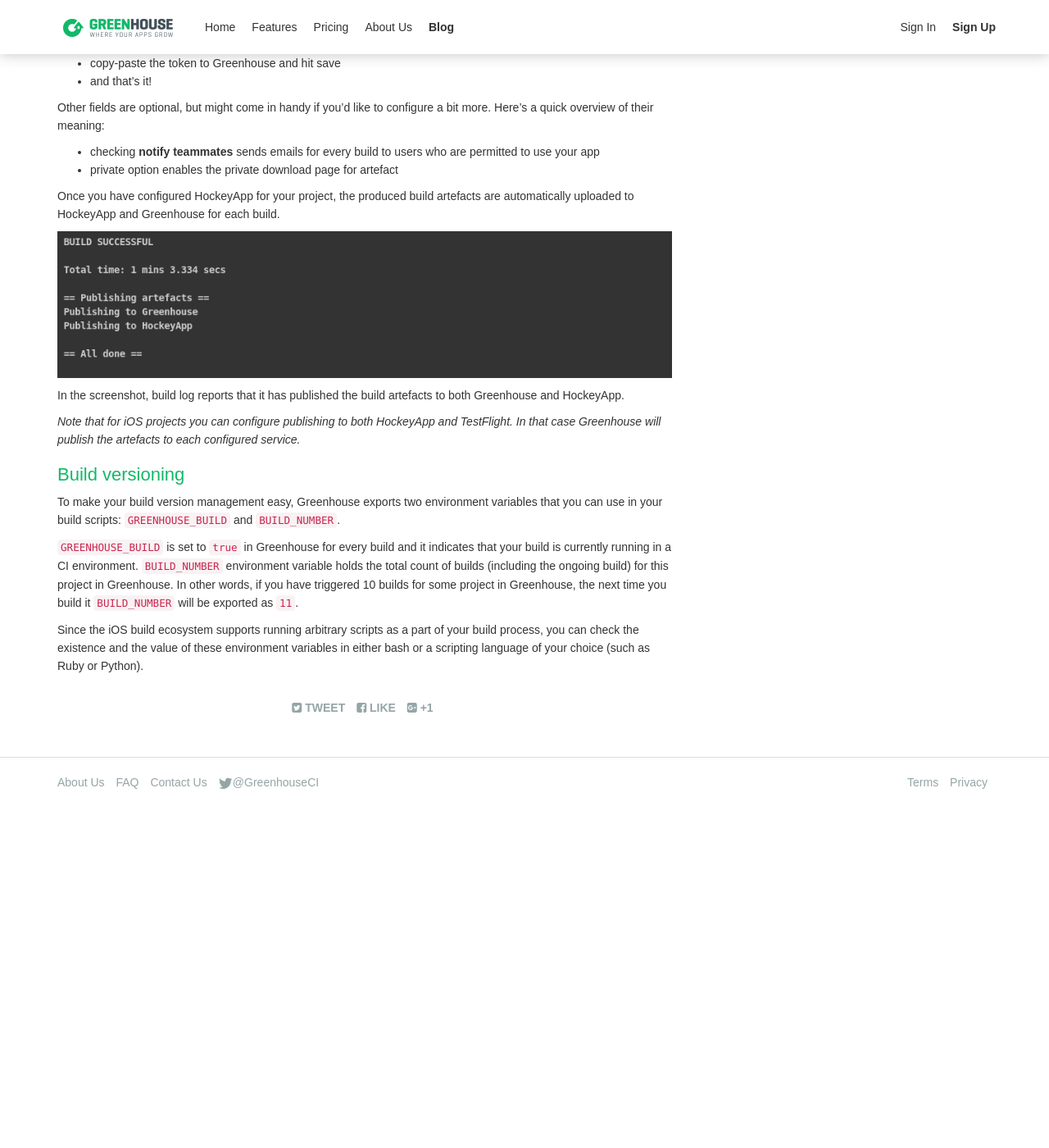
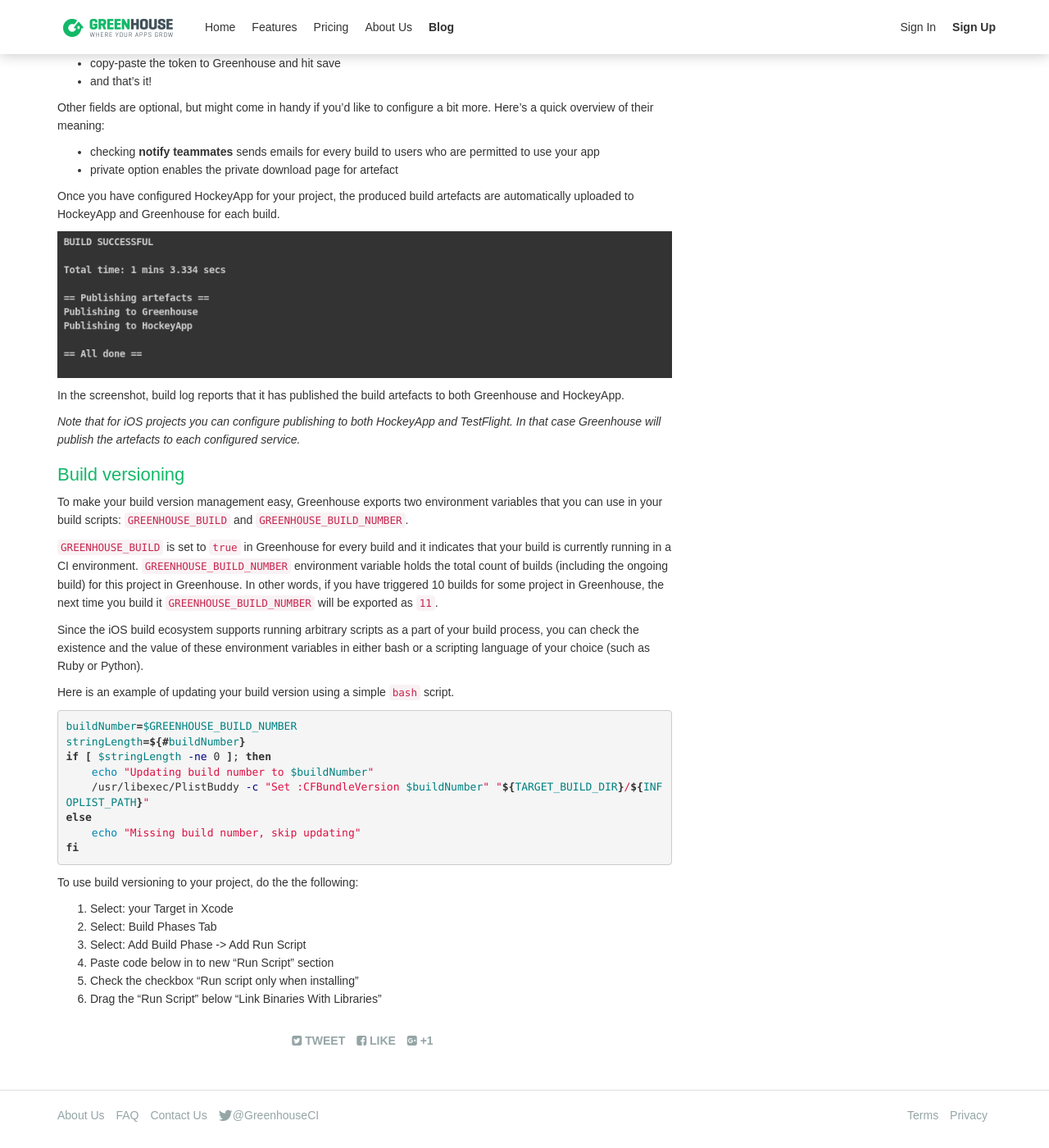
Before and after one commit to GreenhouseCI/blog.greenhouseci.com, a Jekyll site: the page built from pages/ios_tutorial.md, in a window 1280 px wide and 1400 px high, scrolled down 14009 px. Shown: the whole window at 82% size. Built offline with Jekyll 4.4.1, drawn with Linux system fonts in a browser that asks for light colours; nearby versions of some CDN libraries; comment, search, counter and statistics services are not loaded; before the commit the page ends 15003 px from its top, so only the background shows below that.

Commit message:
change BUILD_NUMBER -> GREENHOUSE_BUILD_NUMBER for iOS; add example script and small how-to for version handling

```diff
--- a/pages/ios_tutorial.md
+++ b/pages/ios_tutorial.md
@@ -379,9 +379,32 @@
 <h2 id="build-versioning">Build versioning</h2>
 
 To make your build version management easy, Greenhouse exports two environment variables
-that you can use in your build scripts: `GREENHOUSE_BUILD` and `BUILD_NUMBER`.
+that you can use in your build scripts: `GREENHOUSE_BUILD` and `GREENHOUSE_BUILD_NUMBER`.
 
-`GREENHOUSE_BUILD` is set to `true` in Greenhouse for every build and it indicates that your build is currently running in a CI environment. `BUILD_NUMBER` environment variable
-holds the total count of builds (including the ongoing build) for this project in Greenhouse. In other words, if you have triggered 10 builds for some project in Greenhouse, the next time you build it `BUILD_NUMBER` will be exported as `11`.
+`GREENHOUSE_BUILD` is set to `true` in Greenhouse for every build and it indicates that your build is currently running in a CI environment. `GREENHOUSE_BUILD_NUMBER` environment variable
+holds the total count of builds (including the ongoing build) for this project in Greenhouse. In other words, if you have triggered 10 builds for some project in Greenhouse, the next time you build it `GREENHOUSE_BUILD_NUMBER` will be exported as `11`.
 
 Since the iOS build ecosystem supports running arbitrary scripts as a part of your build process, you can check the existence and the value of these environment variables in either bash or a scripting language of your choice (such as Ruby or Python).
+
+Here is an example of updating your build version using a simple `bash` script.
+
+{% highlight bash %}
+buildNumber=$GREENHOUSE_BUILD_NUMBER
+stringLength=${#buildNumber}
+if [ $stringLength -ne 0 ]; then
+    echo "Updating build number to $buildNumber"
+    /usr/libexec/PlistBuddy -c "Set :CFBundleVersion $buildNumber" "${TARGET_BUILD_DIR}/${INFOPLIST_PATH}"
+else
+    echo "Missing build number, skip updating"
+fi
+
+{% endhighlight %}
+
+To use build versioning to your project, do the the following:
+
+1. Select: your Target in Xcode
+2. Select: Build Phases Tab
+3. Select: Add Build Phase -> Add Run Script
+4. Paste code below in to new "Run Script" section
+5. Check the checkbox "Run script only when installing"
+6. Drag the "Run Script" below "Link Binaries With Libraries"
```
